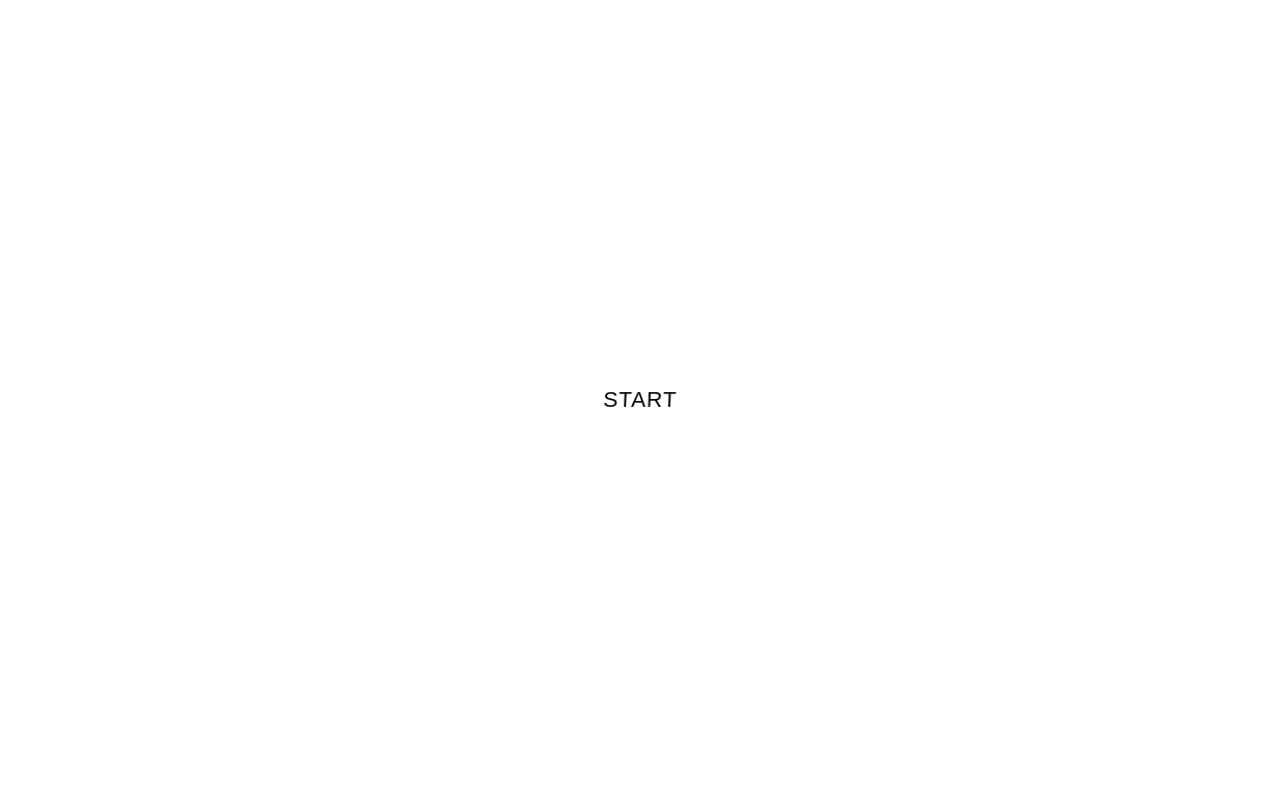
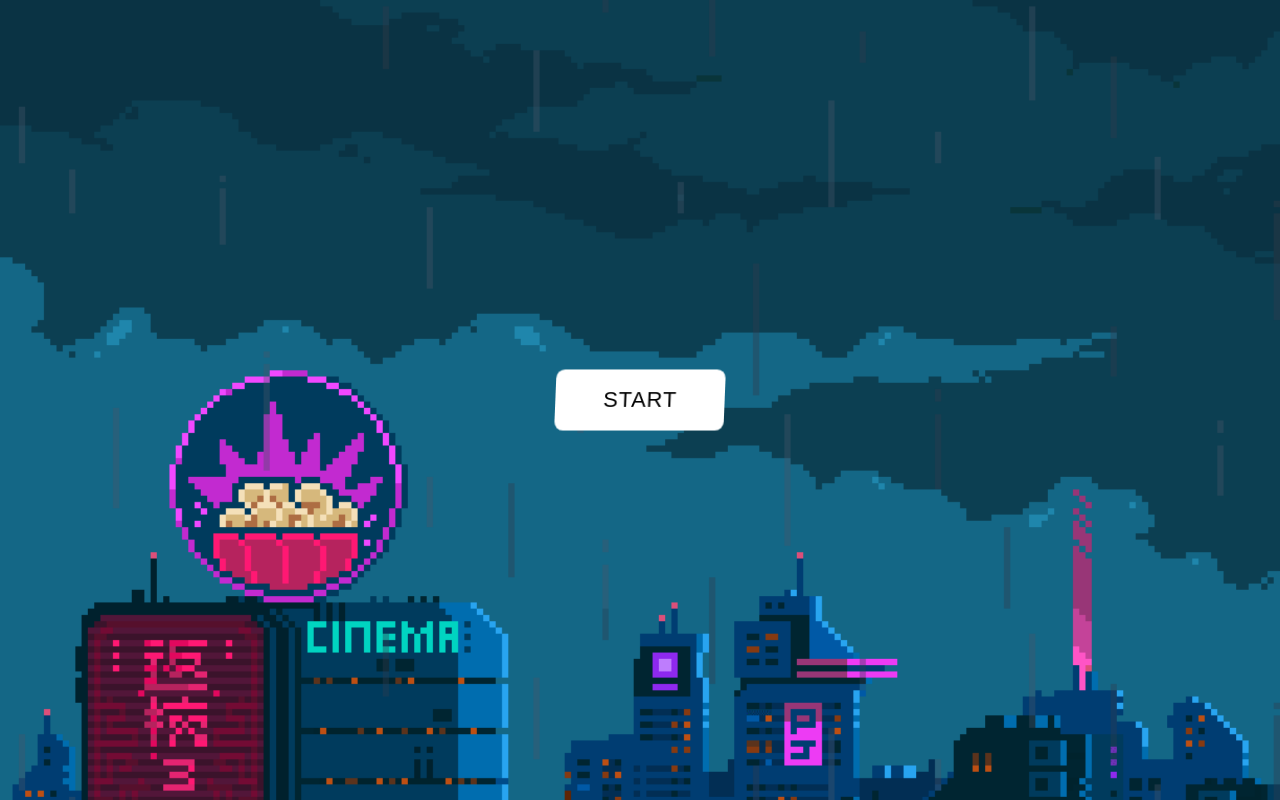
Before and after one commit to PedroKassar/Proyecto-coder, a website: page index.html in a window 1280 px wide. Drawn offline with Linux system fonts and the light colour scheme; the site is published under a folder, as on GitHub Pages, so addresses that start at the root find nothing.

Commit message:
arreglo del start

```diff
--- a/style.scss
+++ b/style.scss
@@ -5,7 +5,7 @@ html {
 body {
 	position: relative;
 	margin: auto;
-	background-image: url(/imagenes/nubes.gif);
+	background-image: url(imagenes/nubes.gif);
 	perspective: 500px;
 }
 
```
Also changed, not shown: style.css.
